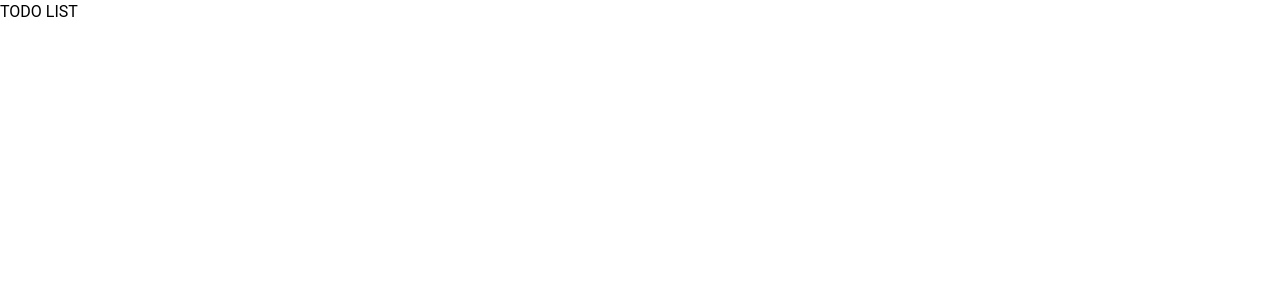
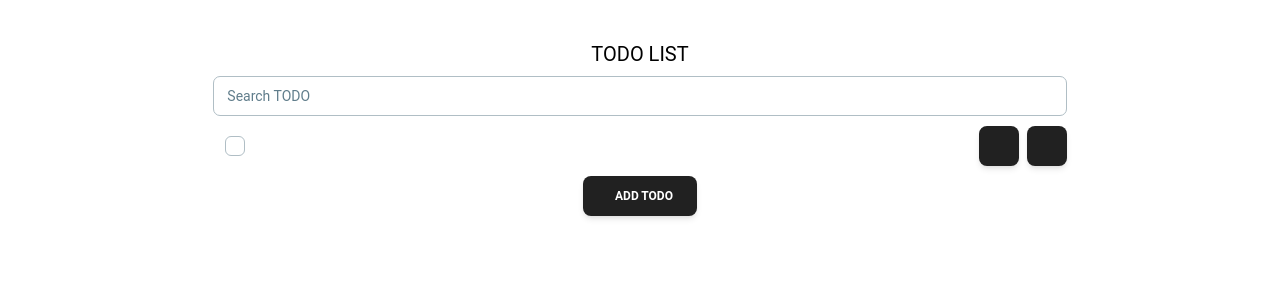
Before and after one commit to oratio100/inflearn-todo-list, a Next.js app: page / in a window 1280 px wide. Shown: the top 300 px of the page. Built offline with nearby package versions, Linux system fonts and the light colour scheme.

Commit message:
[design] 기본 UI 디자인

```diff
--- a/app/page.tsx
+++ b/app/page.tsx
@@ -1,5 +1,9 @@
-import Image from "next/image";
+import UI from "./ui";
 
 export default function Home() {
-  return <main>TODO LIST</main>;
+  return (
+    <main>
+      <UI />
+    </main>
+  );
 }
--- /dev/null
+++ b/app/ui.tsx
@@ -0,0 +1,25 @@
+"use client";
+
+import { Button, Input } from "node_modules/@material-tailwind/react";
+import Todo from "components/todo";
+
+export default function UI() {
+  return (
+    <div className="w-2/3 mx-auto flex flex-col items-center py-10 gap-2">
+      <h1 className="text-xl">TODO LIST</h1>
+
+      <Input
+        label="Search TODO"
+        placeholder="Search TODO"
+        icon={<i className="fas fa-search" />}
+      />
+
+      <Todo />
+
+      <Button>
+        <i className="fas fa-plus mr-2" />
+        Add TODO
+      </Button>
+    </div>
+  );
+}
--- /dev/null
+++ b/components/todo.tsx
@@ -0,0 +1,46 @@
+"use client";
+
+import {
+  Checkbox,
+  IconButton,
+  Input,
+} from "node_modules/@material-tailwind/react";
+import { useState } from "react";
+
+export default function Todo({}) {
+  const [isEditing, setIsEditing] = useState(false);
+  const [completed, setCompleted] = useState(false);
+  const [title, setTitle] = useState("");
+
+  return (
+    <div className="w-full flex items-center gap-2">
+      <Checkbox
+        checked={completed}
+        onChange={(e) => setCompleted(e.target.checked)}
+      />
+      {isEditing ? (
+        <input
+          className="flex-1 border-b-black border-b pb-1"
+          value={title}
+          onChange={(e) => setTitle(e.target.value)}
+        />
+      ) : (
+        <p className={`flex-1 ${completed && "line-through"}`}>{title}</p>
+      )}
+
+      {isEditing ? (
+        <IconButton onClick={() => setIsEditing(false)}>
+          <i className="fas fa-check" />
+        </IconButton>
+      ) : (
+        <IconButton onClick={() => setIsEditing(true)}>
+          <i className="fas fa-pen" />
+        </IconButton>
+      )}
+
+      <IconButton>
+        <i className="fas fa-trash" />
+      </IconButton>
+    </div>
+  );
+}
```
